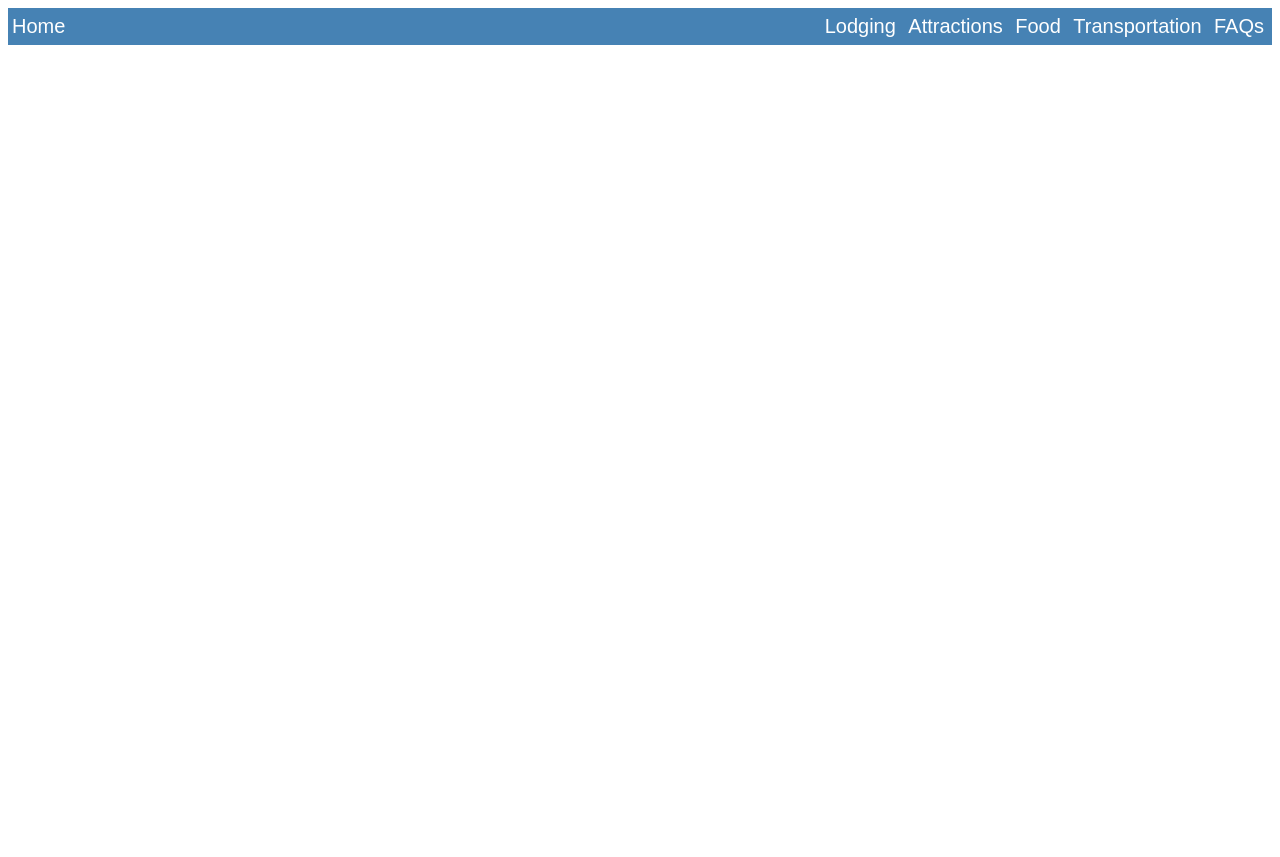
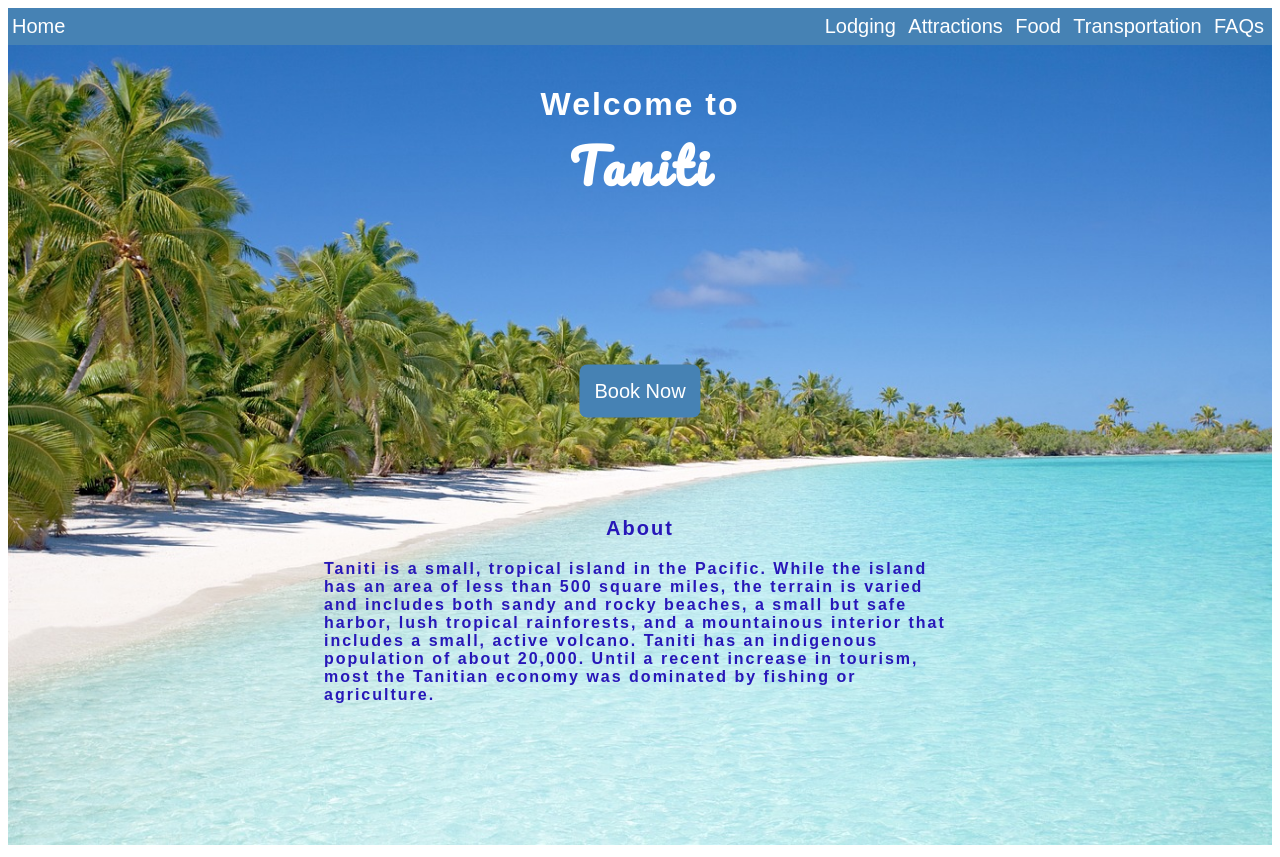
Before and after one commit to BruceChapmanJr10/D479, a plain HTML site: page index.html in a window 1280 px wide. Before the commit the page ends 800 px from the top, so only its background shows below. Drawn offline with Linux system fonts and the light colour scheme.

Commit message:
Added home page

```diff
--- a/home.css
+++ b/home.css
@@ -21,3 +21,66 @@ nav a {
 a:hover {
   color: #00bfff;
 }
+
+.container {
+  position: relative;
+  text-align: center;
+  color: white;
+}
+
+.homeImg {
+  width: 100%;
+  height: 100vh;
+}
+
+.homeTitle {
+  letter-spacing: 2px;
+  position: absolute;
+  top: 10%;
+  left: 50%;
+  transform: translate(-50%, -50%);
+}
+
+#title {
+  display: block;
+  font-family: "Pacifico", serif;
+  font-size: 48px;
+  letter-spacing: 4px;
+}
+
+.homeText {
+  text-align: left;
+  font-weight: bold;
+  color: rgb(39, 23, 184);
+  letter-spacing: 2px;
+  position: absolute;
+  top: 70%;
+  left: 50%;
+  transform: translate(-50%, -50%);
+}
+
+.homeBtn {
+  position: absolute;
+  top: 43%;
+  left: 50%;
+  transform: translate(-50%, -50%);
+}
+
+.btn {
+  font-size: 20px;
+  border: none;
+  color: white;
+  border-radius: 8px;
+  padding: 15px;
+  background: #4682b4;
+}
+
+.btn:hover {
+  cursor: pointer;
+}
+
+#aboutTitle {
+  font-weight: bolder;
+  font-size: 20px;
+  text-align: center;
+}
--- a/index.html
+++ b/index.html
@@ -4,9 +4,16 @@
     <meta charset="UTF-8" />
     <meta name="viewport" content="width=device-width, initial-scale=1.0" />
     <link rel="stylesheet" href="/home.css" />
+    <link rel="preconnect" href="https://fonts.googleapis.com" />
+    <link rel="preconnect" href="https://fonts.gstatic.com" crossorigin />
+    <link
+      href="https://fonts.googleapis.com/css2?family=Inter:wght@100..900&family=Pacifico&display=swap"
+      rel="stylesheet"
+    />
     <title>Home</title>
   </head>
   <body>
+    <!-- navbar -->
     <nav>
       <div class="homeLink">
         <a href="/">Home</a>
@@ -19,5 +26,28 @@
         <a href="./faqs/faqs.html">FAQs</a>
       </div>
     </nav>
+
+    <!-- Main -->
+    <div class="container">
+      <img class="homeImg" src="./images/IslandMain.jpg" alt="island image" />
+      <div>
+        <h1 class="homeTitle">Welcome to <span id="title">Taniti</span></h1>
+      </div>
+      <div class="homeText">
+        <h3 id="aboutTitle">About</h3>
+        <p>
+          Taniti is a small, tropical island in the Pacific. While the island
+          has an area of less than 500 square miles, the terrain is varied and
+          includes both sandy and rocky beaches, a small but safe harbor, lush
+          tropical rainforests, and a mountainous interior that includes a
+          small, active volcano. Taniti has an indigenous population of about
+          20,000. Until a recent increase in tourism, most the Tanitian economy
+          was dominated by fishing or agriculture.
+        </p>
+      </div>
+      <div class="homeBtn">
+        <button class="btn">Book Now</button>
+      </div>
+    </div>
   </body>
 </html>
```
Also changed, not shown: images/IslandMain.jpg (added).
